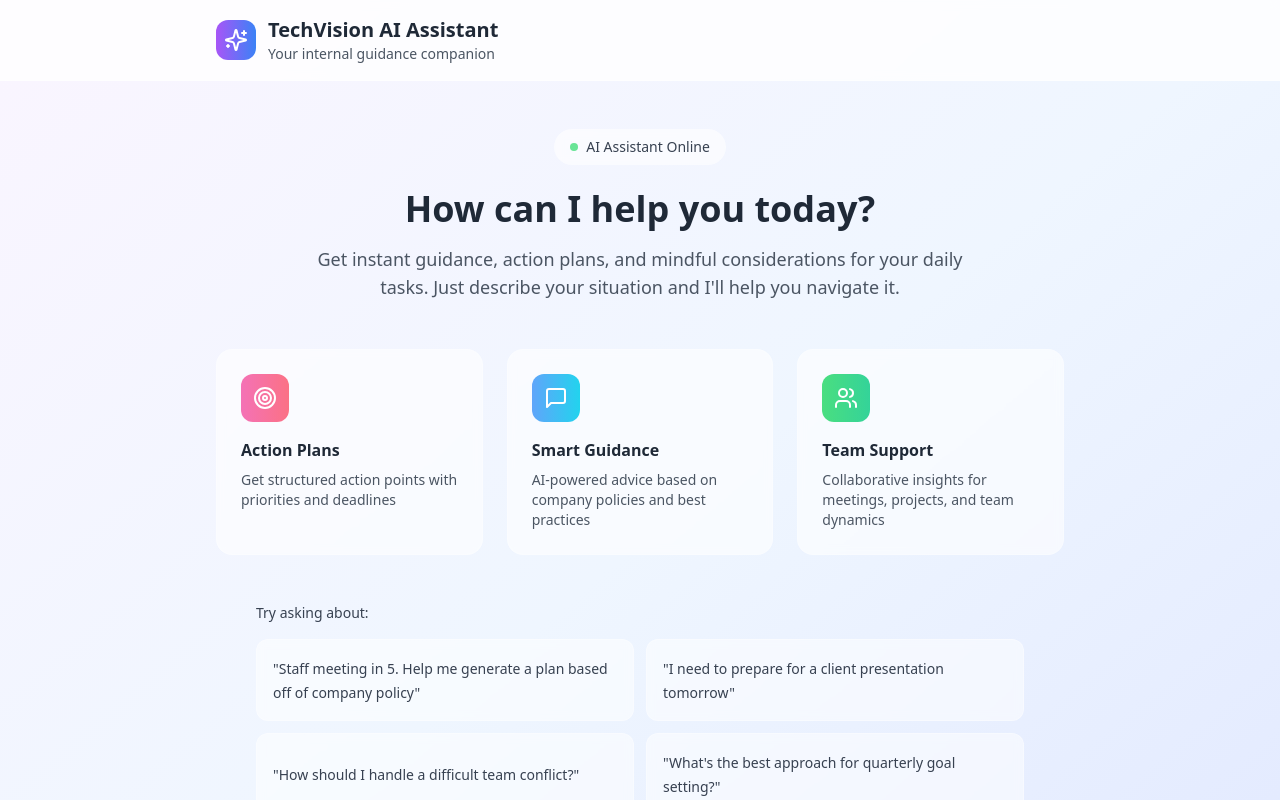
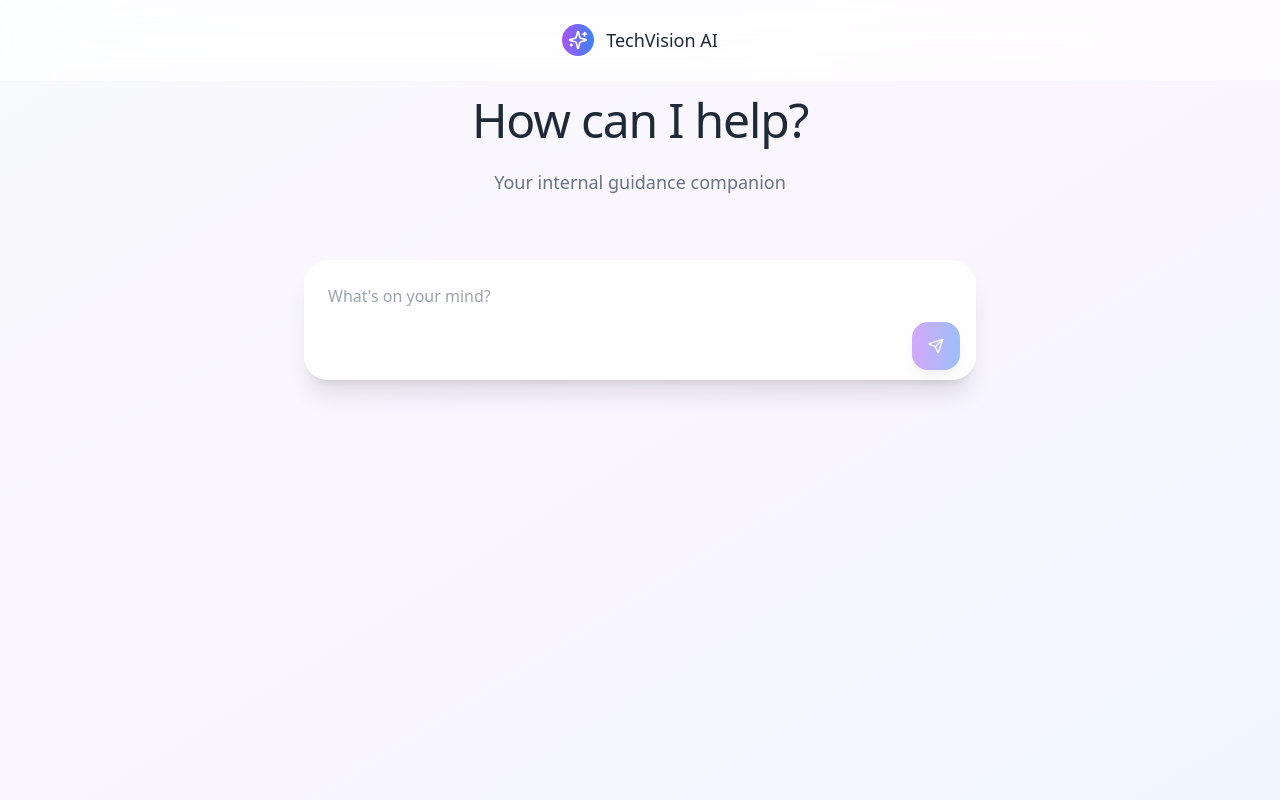
Before and after one commit to NikVis01/techvision-compass-assistant, a React (Vite) app: page / in a window 1280 px wide. Shown: the top 800 px of the page. Built offline with nearby package versions, Linux system fonts and the light colour scheme.

Commit message:
Refactor: Make UI minimal and clean
- Removed example prompts from the chat interface.
- Streamlined the UI for a cleaner, more modern aesthetic.

```diff
--- a/src/components/ChatInterface.tsx
+++ b/src/components/ChatInterface.tsx
@@ -19,47 +19,23 @@ const ChatInterface = ({ onSubmit, isLoading }: ChatInterfaceProps) => {
     }
   };
 
-  const examplePrompts = [
-    "Staff meeting in 5. Help me generate a plan based off of company policy",
-    "I need to prepare for a client presentation tomorrow",
-    "How should I handle a difficult team conflict?",
-    "What's the best approach for quarterly goal setting?"
-  ];
-
   return (
-    <div className="max-w-3xl mx-auto">
-      {/* Example Prompts */}
-      <div className="mb-8">
-        <p className="text-sm font-medium text-gray-700 mb-4">Try asking about:</p>
-        <div className="grid md:grid-cols-2 gap-3">
-          {examplePrompts.map((example, index) => (
-            <button
-              key={index}
-              onClick={() => setPrompt(example)}
-              className="text-left p-4 bg-white/50 backdrop-blur-sm rounded-xl border border-white/30 hover:bg-white/70 transition-all duration-200 group"
-            >
-              <span className="text-sm text-gray-700 group-hover:text-gray-800">"{example}"</span>
-            </button>
-          ))}
-        </div>
-      </div>
-
-      {/* Chat Input */}
+    <div className="max-w-2xl mx-auto">
       <form onSubmit={handleSubmit} className="relative">
         <div className="relative">
           <textarea
             value={prompt}
             onChange={(e) => setPrompt(e.target.value)}
-            placeholder="Describe your situation or ask for guidance..."
-            className="w-full p-6 pr-16 bg-white/70 backdrop-blur-sm rounded-2xl border border-white/30 focus:outline-none focus:ring-2 focus:ring-purple-400 focus:border-transparent resize-none text-gray-800 placeholder-gray-500"
-            rows={4}
+            placeholder="What's on your mind?"
+            className="w-full p-6 pr-16 bg-white/80 backdrop-blur-md rounded-3xl border-0 focus:outline-none focus:ring-2 focus:ring-purple-400/50 resize-none text-gray-800 placeholder-gray-400 shadow-xl"
+            rows={3}
             disabled={isLoading}
           />
 
           <Button
             type="submit"
             disabled={!prompt.trim() || isLoading}
-            className="absolute bottom-4 right-4 w-12 h-12 rounded-xl bg-gradient-to-r from-purple-500 to-blue-500 hover:from-purple-600 hover:to-blue-600 disabled:opacity-50 disabled:cursor-not-allowed transition-all duration-200"
+            className="absolute bottom-4 right-4 w-12 h-12 rounded-2xl bg-gradient-to-r from-purple-500 to-blue-500 hover:from-purple-600 hover:to-blue-600 disabled:opacity-50 disabled:cursor-not-allowed transition-all duration-200 shadow-lg"
           >
             {isLoading ? (
               <Sparkles className="w-5 h-5 animate-spin" />
@@ -68,11 +44,6 @@ const ChatInterface = ({ onSubmit, isLoading }: ChatInterfaceProps) => {
             )}
           </Button>
         </div>
-
-        <div className="flex items-center justify-between mt-4 text-sm text-gray-600">
-          <span>Press Enter + Shift for new line</span>
-          <span>{prompt.length}/1000</span>
-        </div>
       </form>
     </div>
   );
--- a/src/pages/Index.tsx
+++ b/src/pages/Index.tsx
@@ -1,6 +1,6 @@
 
 import { useState } from 'react';
-import { MessageSquare, Sparkles, Users, Target } from 'lucide-react';
+import { Sparkles } from 'lucide-react';
 import ChatInterface from '@/components/ChatInterface';
 import Dashboard from '@/components/Dashboard';
 import { StructuredResponse } from '@/types/api';
@@ -51,68 +51,33 @@ const Index = () => {
   }
 
   return (
-    <div className="min-h-screen bg-gradient-to-br from-purple-50 via-blue-50 to-indigo-100">
-      {/* Header */}
-      <div className="bg-white/80 backdrop-blur-sm border-b border-white/20 sticky top-0 z-10">
-        <div className="max-w-4xl mx-auto px-6 py-4">
-          <div className="flex items-center space-x-3">
-            <div className="w-10 h-10 bg-gradient-to-r from-purple-500 to-blue-500 rounded-xl flex items-center justify-center">
-              <Sparkles className="w-6 h-6 text-white" />
+    <div className="min-h-screen bg-gradient-to-br from-slate-50 via-purple-50 to-blue-50">
+      {/* Minimal Header */}
+      <div className="fixed top-0 left-0 right-0 z-10 bg-white/70 backdrop-blur-xl border-b border-white/20">
+        <div className="max-w-4xl mx-auto px-6 py-6">
+          <div className="flex items-center justify-center space-x-3">
+            <div className="w-8 h-8 bg-gradient-to-r from-purple-500 to-blue-500 rounded-2xl flex items-center justify-center">
+              <Sparkles className="w-5 h-5 text-white" />
             </div>
-            <div>
-              <h1 className="text-xl font-semibold text-gray-800">TechVision AI Assistant</h1>
-              <p className="text-sm text-gray-600">Your internal guidance companion</p>
-            </div>
+            <h1 className="text-lg font-medium text-gray-800">TechVision AI</h1>
           </div>
         </div>
       </div>
 
-      {/* Hero Section */}
-      <div className="max-w-4xl mx-auto px-6 py-12">
-        <div className="text-center mb-12">
-          <div className="inline-flex items-center space-x-2 bg-white/60 backdrop-blur-sm px-4 py-2 rounded-full mb-6">
-            <div className="w-2 h-2 bg-green-400 rounded-full animate-pulse"></div>
-            <span className="text-sm font-medium text-gray-700">AI Assistant Online</span>
+      {/* Main Content */}
+      <div className="pt-24 pb-12 px-6">
+        <div className="max-w-4xl mx-auto">
+          <div className="text-center mb-16">
+            <h2 className="text-5xl font-light text-gray-800 mb-6 tracking-tight">
+              How can I help?
+            </h2>
+            <p className="text-lg text-gray-500 font-light">
+              Your internal guidance companion
+            </p>
           </div>
 
-          <h2 className="text-4xl font-bold text-gray-800 mb-4">
-            How can I help you today?
-          </h2>
-          <p className="text-lg text-gray-600 max-w-2xl mx-auto">
-            Get instant guidance, action plans, and mindful considerations for your daily tasks.
-            Just describe your situation and I'll help you navigate it.
-          </p>
+          <ChatInterface onSubmit={handlePromptSubmit} isLoading={isLoading} />
         </div>
-
-        {/* Feature Cards */}
-        <div className="grid md:grid-cols-3 gap-6 mb-12">
-          <div className="bg-white/60 backdrop-blur-sm rounded-2xl p-6 border border-white/20 hover:bg-white/70 transition-all duration-300">
-            <div className="w-12 h-12 bg-gradient-to-r from-pink-400 to-rose-400 rounded-xl flex items-center justify-center mb-4">
-              <Target className="w-6 h-6 text-white" />
-            </div>
-            <h3 className="font-semibold text-gray-800 mb-2">Action Plans</h3>
-            <p className="text-gray-600 text-sm">Get structured action points with priorities and deadlines</p>
-          </div>
-
-          <div className="bg-white/60 backdrop-blur-sm rounded-2xl p-6 border border-white/20 hover:bg-white/70 transition-all duration-300">
-            <div className="w-12 h-12 bg-gradient-to-r from-blue-400 to-cyan-400 rounded-xl flex items-center justify-center mb-4">
-              <MessageSquare className="w-6 h-6 text-white" />
-            </div>
-            <h3 className="font-semibold text-gray-800 mb-2">Smart Guidance</h3>
-            <p className="text-gray-600 text-sm">AI-powered advice based on company policies and best practices</p>
-          </div>
-
-          <div className="bg-white/60 backdrop-blur-sm rounded-2xl p-6 border border-white/20 hover:bg-white/70 transition-all duration-300">
-            <div className="w-12 h-12 bg-gradient-to-r from-green-400 to-emerald-400 rounded-xl flex items-center justify-center mb-4">
-              <Users className="w-6 h-6 text-white" />
-            </div>
-            <h3 className="font-semibold text-gray-800 mb-2">Team Support</h3>
-            <p className="text-gray-600 text-sm">Collaborative insights for meetings, projects, and team dynamics</p>
-          </div>
-        </div>
-
-        {/* Chat Interface */}
-        <ChatInterface onSubmit={handlePromptSubmit} isLoading={isLoading} />
       </div>
     </div>
   );
```
